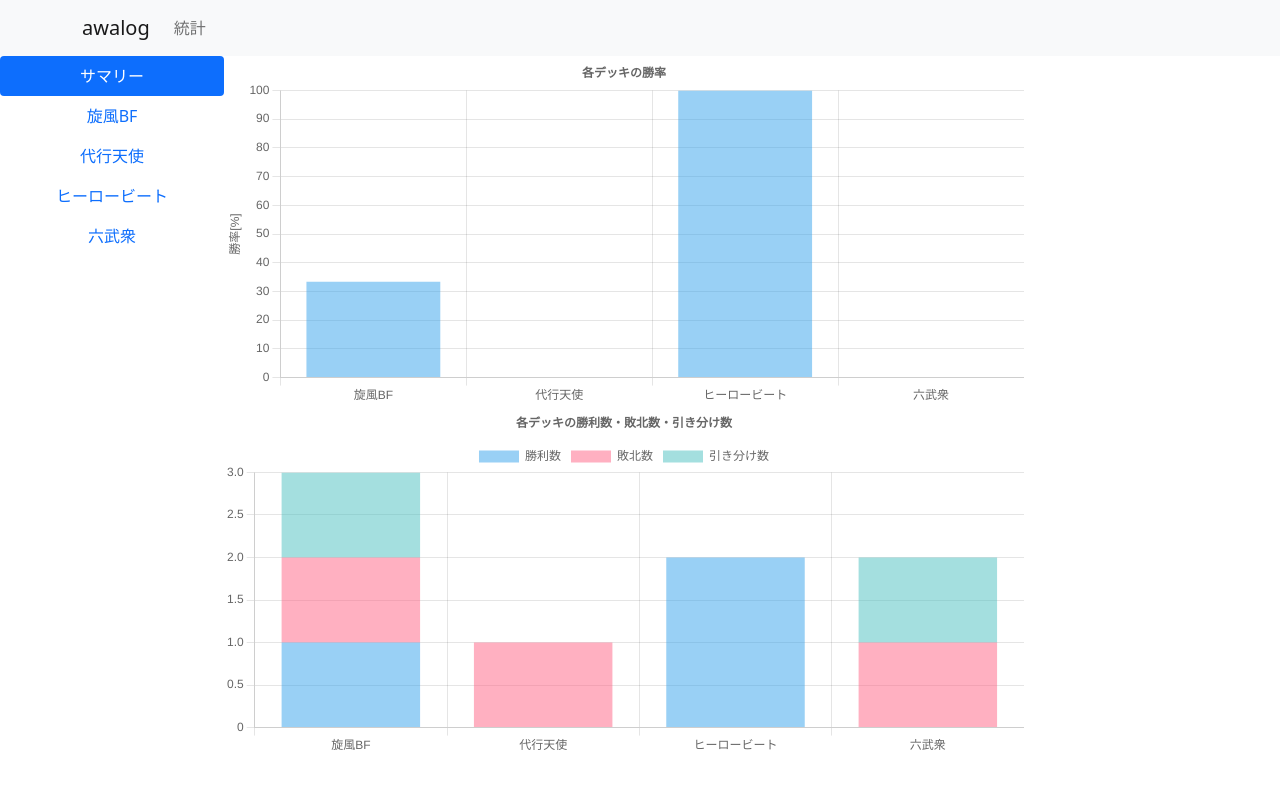
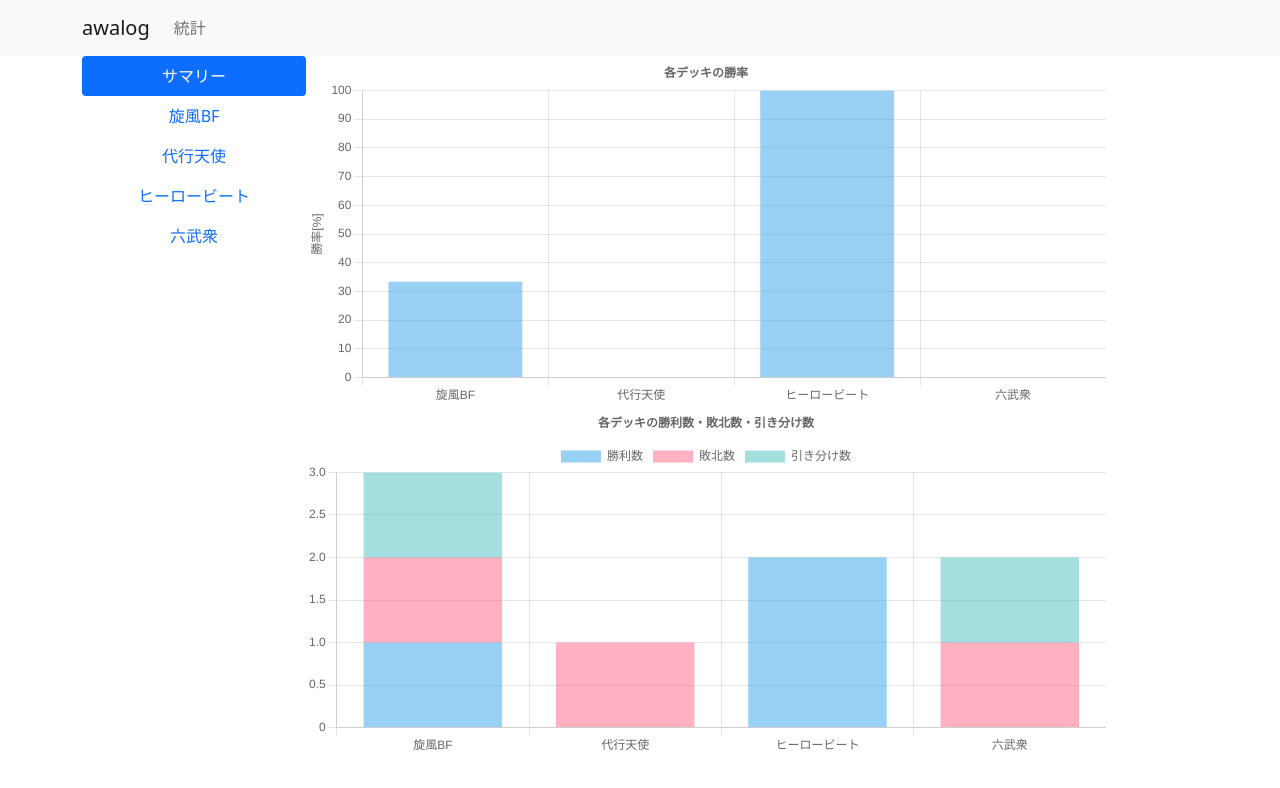
Before and after one commit to dateshi/awalog, a React (Create React App) app in the folder frontend/: page /stats in a window 1280 px wide. Shown: the top 788 px of the page. Built offline with nearby package versions, Linux system fonts and the light colour scheme.

Commit message:
戦績ページを中央揃え

```diff
--- a/frontend/src/Stats/Body.tsx
+++ b/frontend/src/Stats/Body.tsx
@@ -1,4 +1,5 @@
 import { useState } from "react";
+import { Container } from "react-bootstrap";
 import { Result } from "../result";
 import Detail from "./Detail";
 import Sidebar from "./Sidebar";
@@ -13,6 +14,7 @@ const Body = (props: Props) => {
   const { results, decks } = props;
   const [deck, setDeck] = useState("サマリー");
   return (
+    <Container>
       <div className="body">
         <Sidebar decks={decks} selectedDeck={deck} setDeck={setDeck} />
         {deck === "サマリー" ? (
@@ -21,6 +23,7 @@ const Body = (props: Props) => {
           <Detail results={results} deck={deck} />
         )}
       </div>
+    </Container>
   );
 };
 
```
Lines whose indentation alone changed are shown as unchanged.
